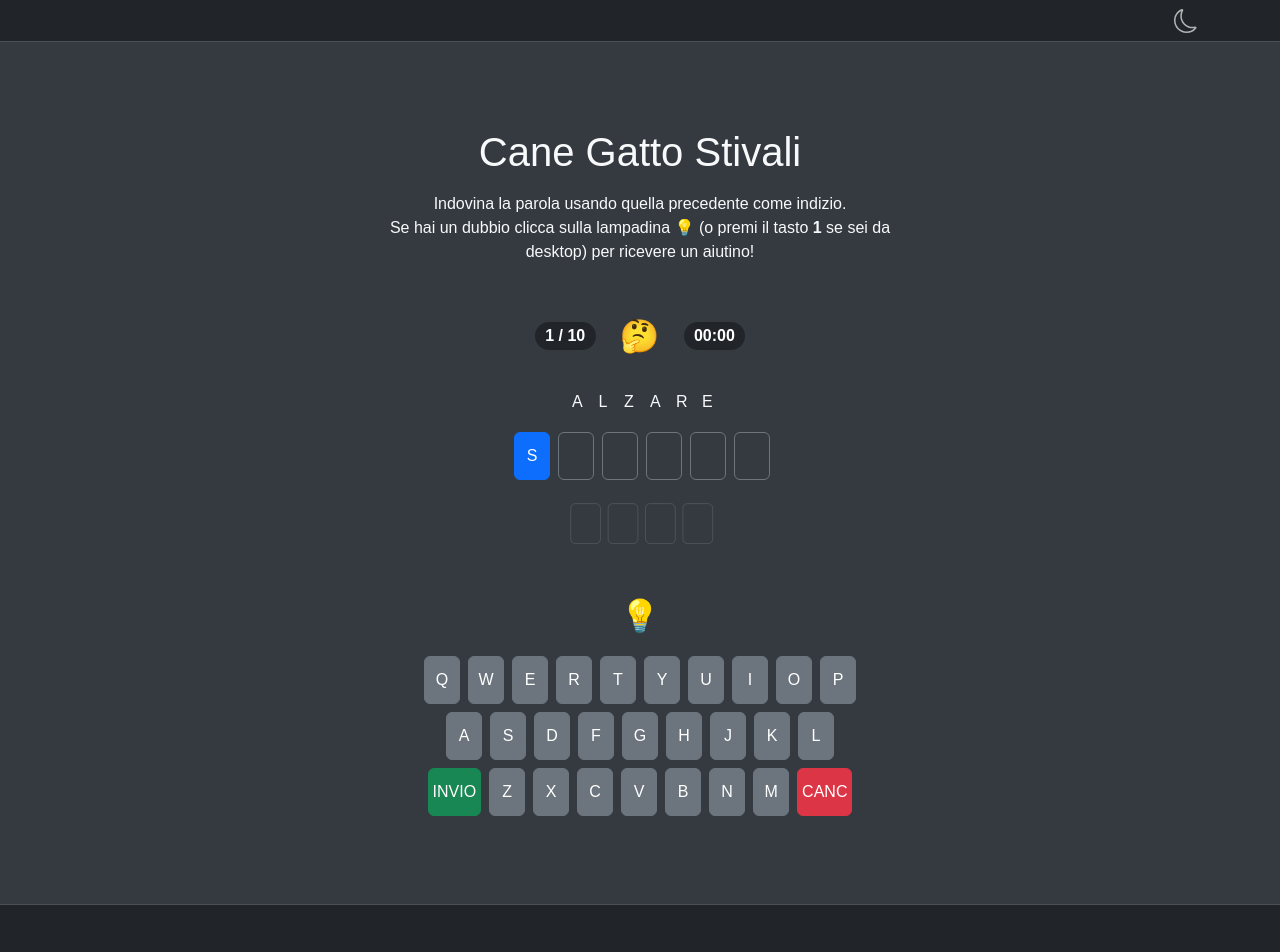
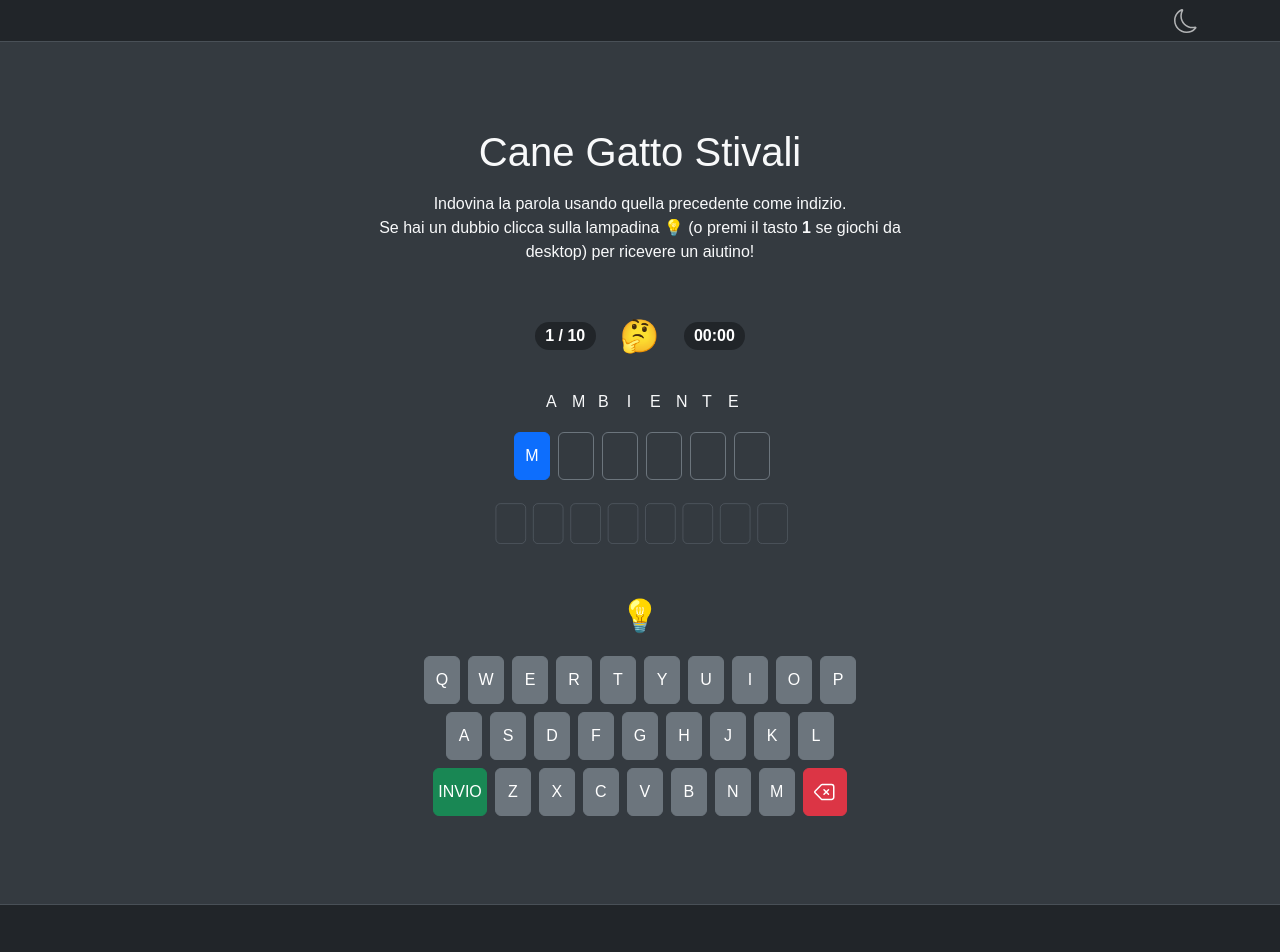
Before and after one commit to LucaBn/canegattostivali, a React (Vite) app: page / in a window 1280 px wide. Shown: the top 952 px of the page. Built offline with nearby package versions, Linux system fonts and the light colour scheme; no server answers; a web font is replaced by a local one.

Commit message:
feat(Keyboard): :sparkles: improve UI

```diff
--- /dev/null
+++ b/src/components/UI/Atoms/IconDelete/IconDelete.tsx
@@ -0,0 +1,38 @@
+import React from "react";
+
+// Providers
+import { useTheme } from "@/components/providers/ThemeProvider";
+
+// Typings
+import { IImage } from "@/typings/icons";
+
+// Utils
+import { getImageColor } from "@/utils/image-color";
+
+interface IIconDelete extends IImage {}
+
+const IconDelete: React.FC<IIconDelete> = ({ forceColor }) => {
+  const { theme } = useTheme();
+
+  const iconColor = getImageColor(theme, forceColor);
+
+  return (
+    <svg
+      xmlns="http://www.w3.org/2000/svg"
+      fill="none"
+      viewBox="0 0 24 24"
+      width="24"
+      height="24"
+      strokeWidth="1.5"
+      stroke={iconColor}
+    >
+      <path
+        strokeLinecap="round"
+        strokeLinejoin="round"
+        d="M12 9.75 14.25 12m0 0 2.25 2.25M14.25 12l2.25-2.25M14.25 12 12 14.25m-2.58 4.92-6.374-6.375a1.125 1.125 0 0 1 0-1.59L9.42 4.83c.21-.211.497-.33.795-.33H19.5a2.25 2.25 0 0 1 2.25 2.25v10.5a2.25 2.25 0 0 1-2.25 2.25h-9.284c-.298 0-.585-.119-.795-.33Z"
+      />
+    </svg>
+  );
+};
+
+export default IconDelete;
--- a/src/components/UI/Molecules/TopSection/TopSection.tsx
+++ b/src/components/UI/Molecules/TopSection/TopSection.tsx
@@ -9,7 +9,7 @@
           Indovina la parola usando quella precedente come indizio.
           <br />
           Se hai un dubbio clicca sulla lampadina 💡 (o premi il tasto{" "}
-          <strong>1</strong> se sei da desktop) per ricevere un aiutino!
+          <strong>1</strong> se giochi da desktop) per ricevere un aiutino!
         </p>
       </Col>
     </Row>
--- a/src/components/UI/Organisms/Keyboard/Keyboard.tsx
+++ b/src/components/UI/Organisms/Keyboard/Keyboard.tsx
@@ -1,7 +1,8 @@
 import React from "react";
 
 // Components
-import { Button, Container, Row, Col } from "react-bootstrap";
+import { Button, Row, Col } from "react-bootstrap";
+import IconDelete from "@/components/UI/Atoms/IconDelete/IconDelete";
 
 // Types
 import { ButtonVariant } from "react-bootstrap/esm/types";
@@ -56,28 +57,40 @@
       : "";
   };
 
+  const getButtonContent = (key: string) => {
+    if (key === "CANC") {
+      return (
+        <div className="h-100 d-flex align-items-center keyboard__btn--canc">
+          <IconDelete />
+        </div>
+      );
+    } else {
+      return key;
+    }
+  };
+
   return (
-    <Container className="keyboard mt-3">
+    <Col className="keyboard mt-3">
       {keys.map((row, rowIndex) => (
         <Row
           key={rowIndex}
-          className="justify-content-center mb-1 gap-1 gap-md-2"
+          className="justify-content-center mb-2 gap-1 gap-md-2"
         >
           {row.map((key) => (
-            <Col xs="auto" key={key} className="mb-1 p-0">
+            <Col xs="auto" key={key} className="p-0">
               <Button
                 variant={getButtonVariant(key)}
                 onClick={(e) => handleKeyClick(e, key)}
                 className={`keyboard__btn ${isSpecialKey(key)} p-1`}
                 disabled={isKeyDisabled(key)}
               >
-                {key}
+                {getButtonContent(key)}
               </Button>
             </Col>
           ))}
         </Row>
       ))}
-    </Container>
+    </Col>
   );
 };
 
--- a/src/components/UI/Organisms/Keyboard/_styles.scss
+++ b/src/components/UI/Organisms/Keyboard/_styles.scss
@@ -1,11 +1,12 @@
-$button-width: calc(
-  (100vw - 160px) / 7
-); // This is calculated considering that INVIO and CANC buttons have fixed width and then there are seven other keys in the bottom row (the widest one);
+$button-width: calc((100dvw - 80px) / 10);
 $button-width-desktop: 36px;
 $button-height: 40px;
 $button-height-desktop: 48px;
 
 .keyboard {
+  width: 100%;
+  max-width: 440px;
+
   &__btn {
     width: $button-width;
     max-width: 40px;
@@ -21,5 +22,10 @@
       width: auto;
       max-width: unset;
     }
+
+    &--canc {
+      padding-left: 4px;
+      padding-right: 6px;
+    }
   }
 }
--- a/src/components/UI/Templates/HomePage/HomePage.tsx
+++ b/src/components/UI/Templates/HomePage/HomePage.tsx
@@ -224,7 +224,7 @@
   };
 
   return (
-    <Container className="mt-5">
+    <Container className="mt-3 mt-md-5">
       <TopSection />
 
       <InfoSection
@@ -318,11 +318,13 @@
         </Col>
       </Row>
 
-      <Keyboard
-        currentWord={currentWord}
-        filterKeys={filterKeys}
-        onKeyPress={handleKeyPress}
-      />
+      <Row className="justify-content-center">
+        <Keyboard
+          currentWord={currentWord}
+          filterKeys={filterKeys}
+          onKeyPress={handleKeyPress}
+        />
+      </Row>
     </Container>
   );
 };
--- a/src/components/UI/_styles.scss
+++ b/src/components/UI/_styles.scss
@@ -1,5 +1,6 @@
 // Atoms
 @import "./Atoms/Confetti/styles";
+@import "./Atoms/IconDelete/styles";
 @import "./Atoms/IconMoon/styles";
 @import "./Atoms/IconSun/styles";
 
```
Also changed, not shown: src/assets/data/wordList.json, src/components/UI/Atoms/IconDelete/_styles.scss (added).
